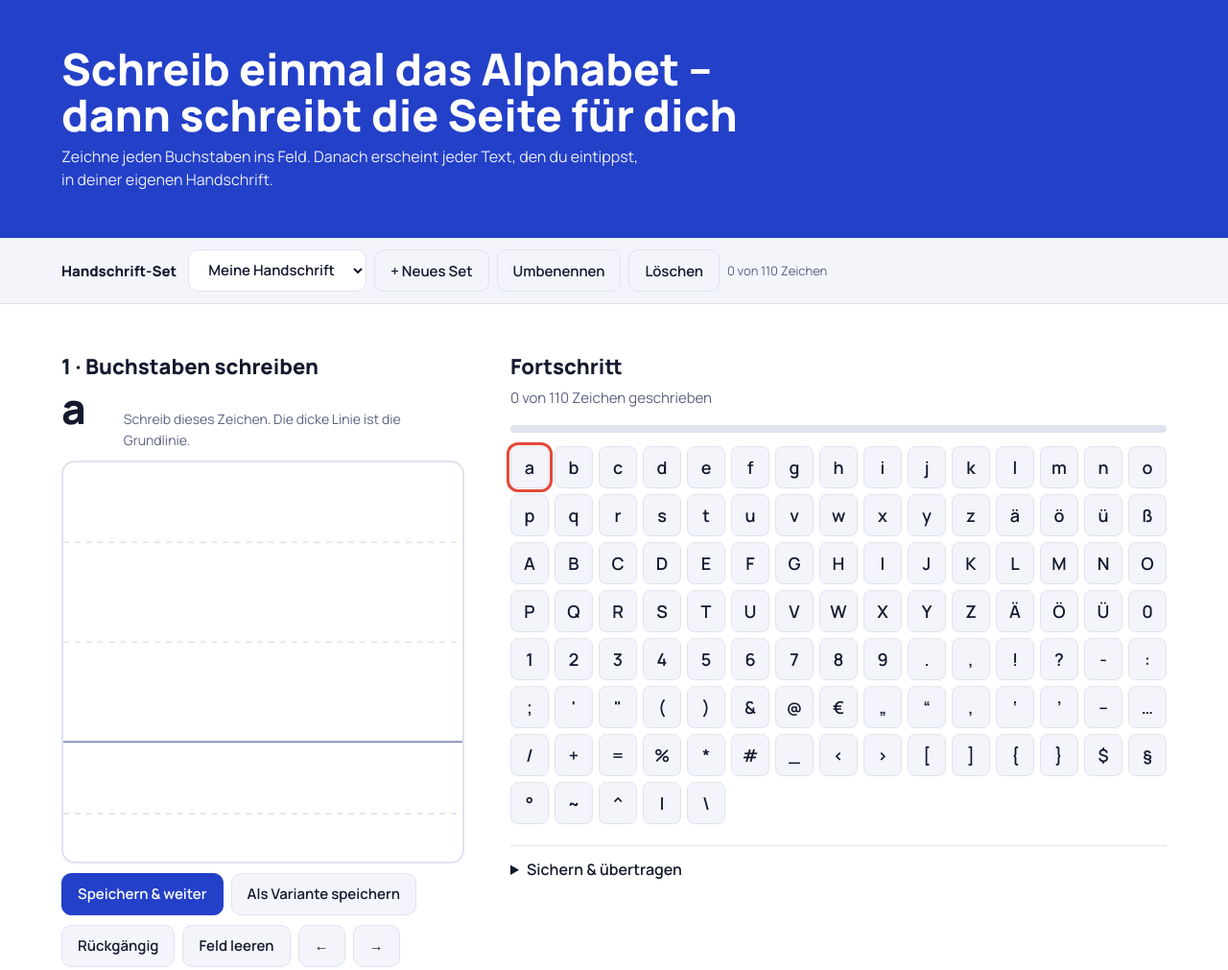
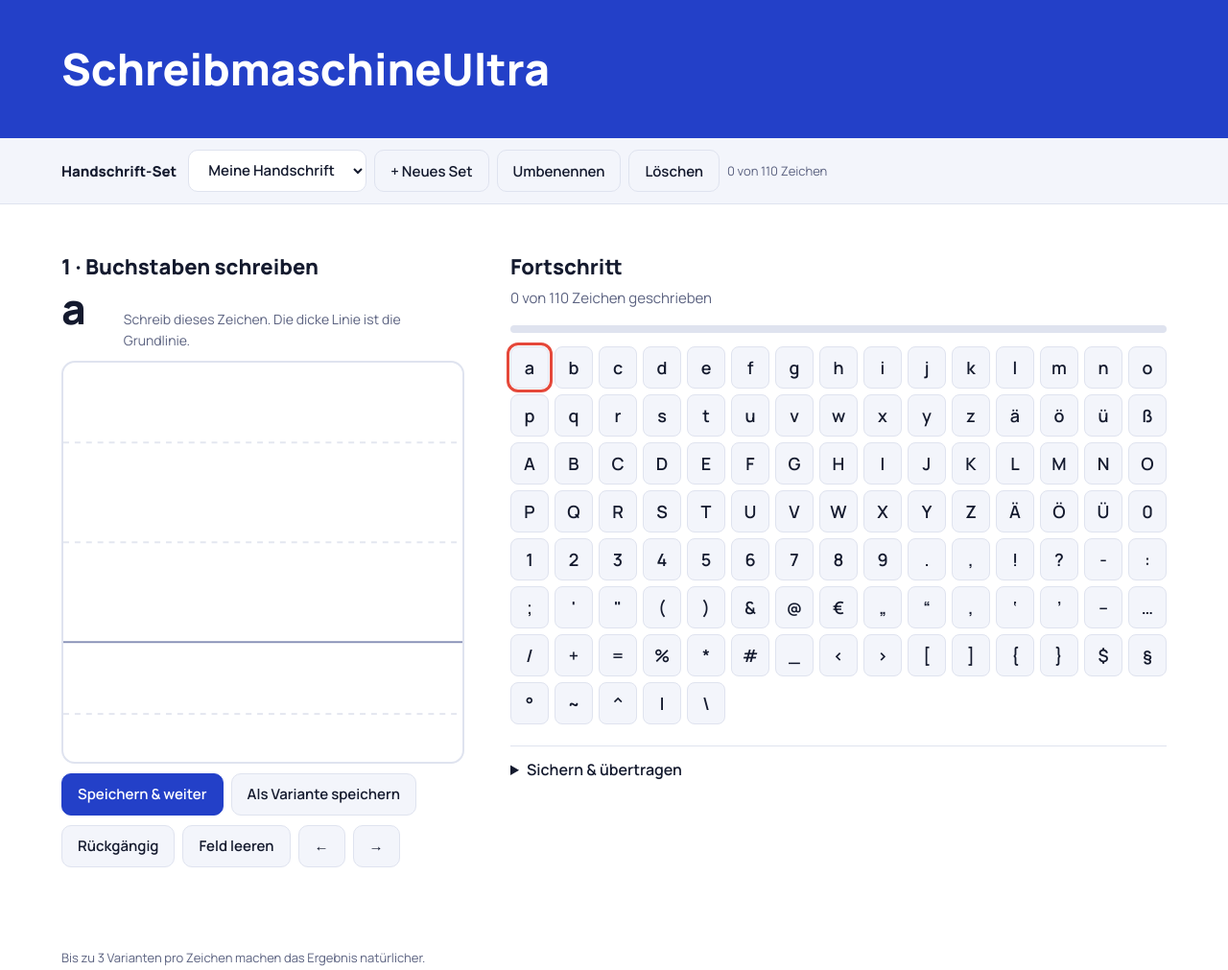
Before and after one commit to SchreibmaschineUltra/Handschrift, a plain HTML site: page index.html in a window 1280 px wide. Shown: the top 1011 px of the page at 96% size. Drawn offline with Linux system fonts and the light colour scheme; no server answers.

Commit message:
Kopf zeigt nur noch 'SchreibmaschineUltra', Farbkästchen 'Farbspektrum'
Co-Authored-By: Claude Opus 5.5 <noreply@anthropic.com>
Claude-Session: https://claude.ai/code/session_01HpiRV49CDpT9GeNy9XC4LC

```diff
--- a/index.html
+++ b/index.html
@@ -1,6 +1,6 @@
 <!DOCTYPE html>
 <html lang="de"><head><meta charset="utf-8"><meta name="viewport" content="width=device-width,initial-scale=1">
-<title>Deine Handschrift</title>
+<title>SchreibmaschineUltra</title>
 <link rel="preconnect" href="https://fonts.googleapis.com"><link rel="preconnect" href="https://fonts.gstatic.com" crossorigin>
 <link href="https://fonts.googleapis.com/css2?family=Caveat:wght@500&family=Manrope:wght@400;600;800&display=swap" rel="stylesheet">
 <style>
@@ -16,7 +16,7 @@ body{margin:0;background:var(--bg);color:var(--ink);font:16px/1.55 Manrope,syste
 .band{padding:clamp(22px,4vw,48px) max(5vw,16px)}
 .wrap{max-width:1180px;margin:0 auto}
 header{background:var(--blue);color:#fff}
-header h1{font-size:clamp(30px,5vw,46px);line-height:1.05;margin:0 0 6px;font-weight:800;text-wrap:balance}
+header h1{font-size:clamp(24px,6.5vw,46px);overflow-wrap:anywhere;line-height:1.05;margin:0;font-weight:800;text-wrap:balance}
 header p{margin:0;max-width:62ch;opacity:.9}
 h2{font-size:22px;margin:0 0 4px;font-weight:800}
 .sub{color:var(--mute);margin:0 0 16px;font-size:15px}
@@ -80,8 +80,7 @@ select{width:100%;background:var(--bg)}
 @media(prefers-reduced-motion:reduce){.prog i{transition:none}}
 </style></head><body>
 <header class="band"><div class="wrap">
-<h1>Schreib einmal das Alphabet – dann schreibt die Seite für dich</h1>
-<p>Zeichne jeden Buchstaben ins Feld. Danach erscheint jeder Text, den du eintippst, in deiner eigenen Handschrift.</p>
+<h1>SchreibmaschineUltra</h1>
 </div></header>
 <nav class="setbar" aria-label="Handschrift-Sets"><div class="wrap sets">
 <label for="setSel">Handschrift-Set</label>
@@ -350,7 +349,7 @@ function makePdf(){
   return{bytes:b,pages:pages.length};
 }
 $('#inks').innerHTML=INKS.map(([c,n])=>`<div class="ink"><button data-c="${c}" aria-label="${n}" aria-pressed="false" style="background:${c}"></button><small>${n}</small></div>`).join('')
-  +'<div class="ink"><label class="pick" aria-pressed="false"><input type="color" id="inkPick" value="#2e7d32" aria-label="Eigene Farbe wählen"></label><small>Eigene</small></div>';
+  +'<div class="ink"><label class="pick" aria-pressed="false"><input type="color" id="inkPick" value="#2e7d32" aria-label="Farbe aus dem Farbspektrum wählen"></label><small>Farbspektrum</small></div>';
 const sw=()=>$('#inks').querySelectorAll('button,.pick');
 function setInk(c,custom){
   ink=c;
```
